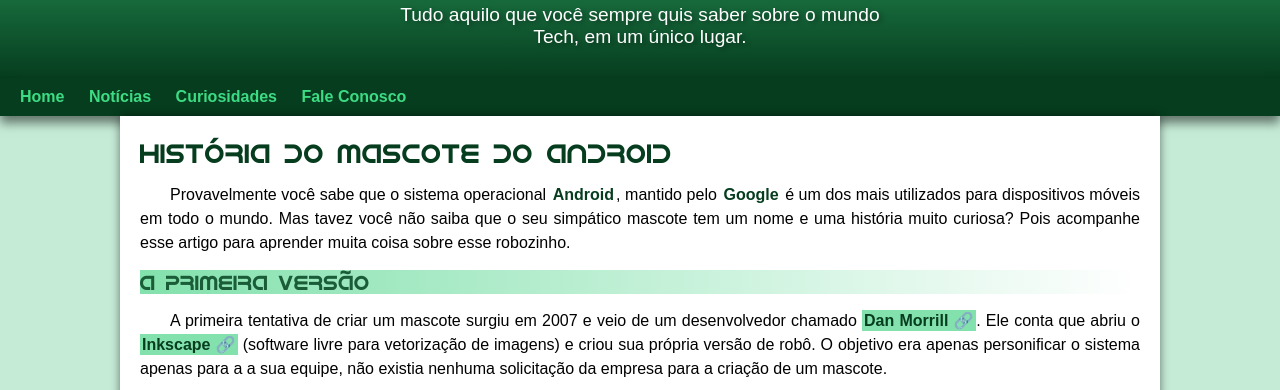
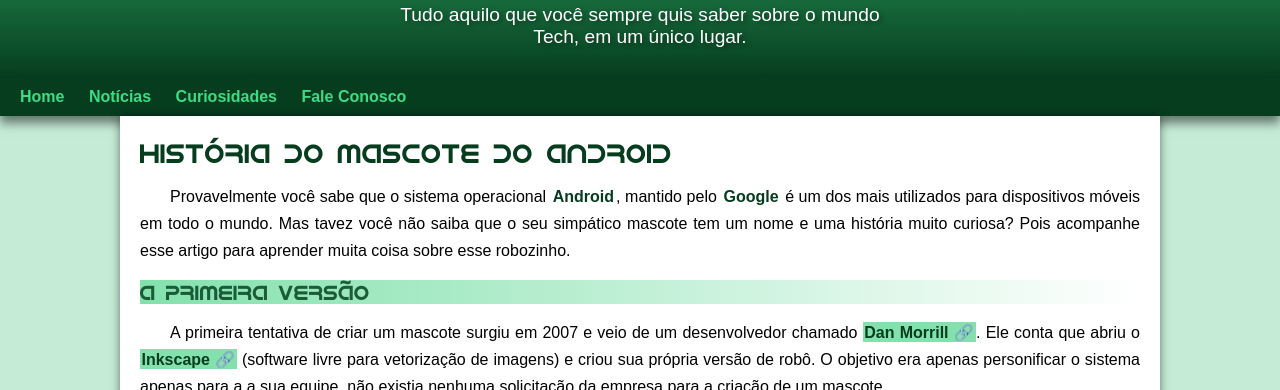
Before and after one commit to Brendo-Nunes/projeto-android, a plain HTML site: page index.html in a window 1280 px wide. Shown: the part 112-502 px from the top of the page. Drawn offline with Linux system fonts and the light colour scheme; a web font is replaced by a local one.

Commit message:
atualização no espaçamento entre-linhas e correção no padding no links em main

```diff
--- a/estilo/style.css
+++ b/estilo/style.css
@@ -42,7 +42,7 @@
     text-align: justify;
     text-indent: 30px;
     font-size: 1em;
-    line-height: 1.5em;
+    line-height: 1.7em;
 }
 
 main strong {
@@ -56,7 +56,7 @@
     font-weight: bold;
     color: var(--cor5);
     background-color: var(--cor1);
-    padding: 2px;
+    padding: 1.5px;
 }
 
 main a:hover {
```
